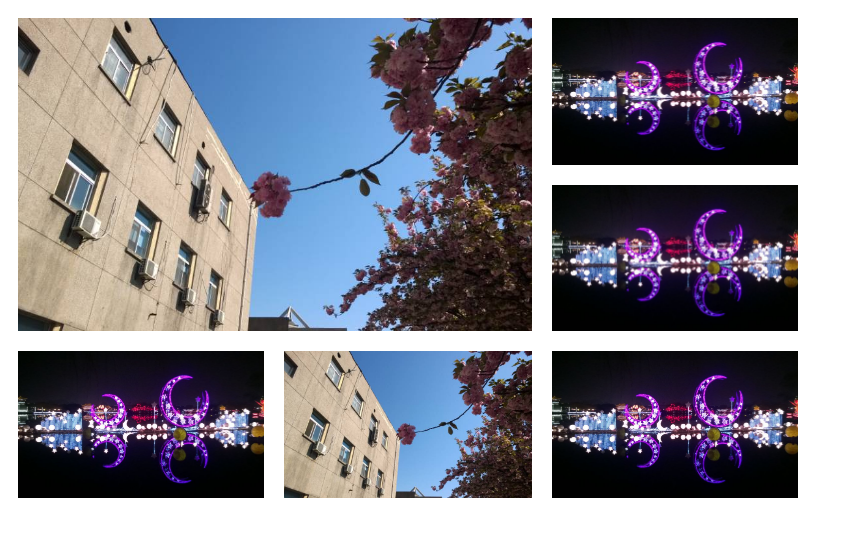
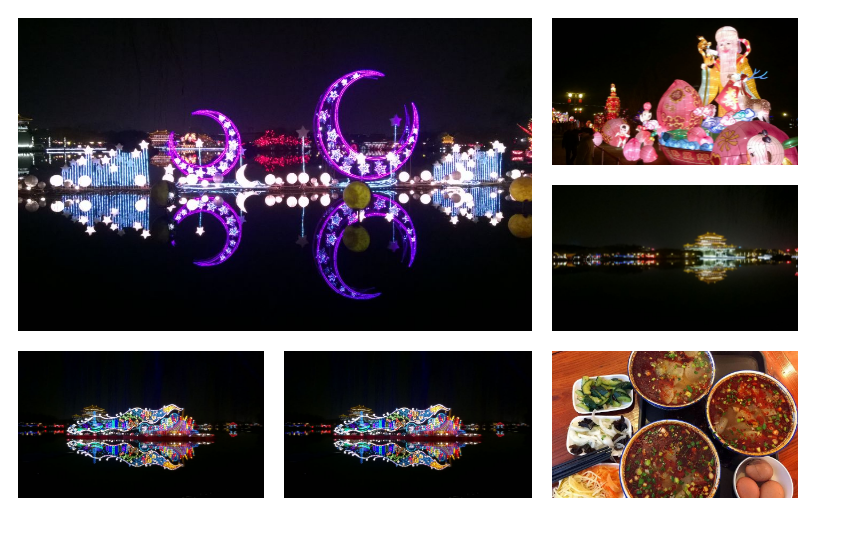
Before and after one commit to Liuwan12/Task051Demo, a plain HTML site: page index.html in a window 1280 px wide. Shown: the whole page, without its empty margins (0-843 px from the left). Drawn offline with Linux system fonts and the light colour scheme.

Commit message:
Update index.html

```diff
--- a/index.html
+++ b/index.html
@@ -18,7 +18,7 @@
 <script src="jquery-2.2.3.js"></script>
 <script src="Task051.js"></script>
 <script>
-    var image = ['imgs/9.jpg','imgs/1.jpg','imgs/1.jpg','imgs/1.jpg'];
+    var image = ['imgs/1.jpg','imgs/2.jpg','imgs/3.jpg','imgs/4.jpg'];
     ifeAlbum.setImage(image,'.test');
     ifeAlbum.setBarrelBin(3,5);
     ifeAlbum.setBarrelHeight(100,400);
@@ -26,9 +26,8 @@
     ifeAlbum.setColumnNum(5);
     window.onload=function(){
         ifeAlbum.setLayout(1);
-        ifeAlbum.getLayout();
     }
-    var image2 = ['imgs/9.jpg','imgs/1.jpg'];
+    var image2 = ['imgs/5.jpg','imgs/6.jpg'];
     ifeAlbum.addImage(image2);
     ifeAlbum.enableFullscreen();
     ifeAlbum.switchFullscreen();
```
